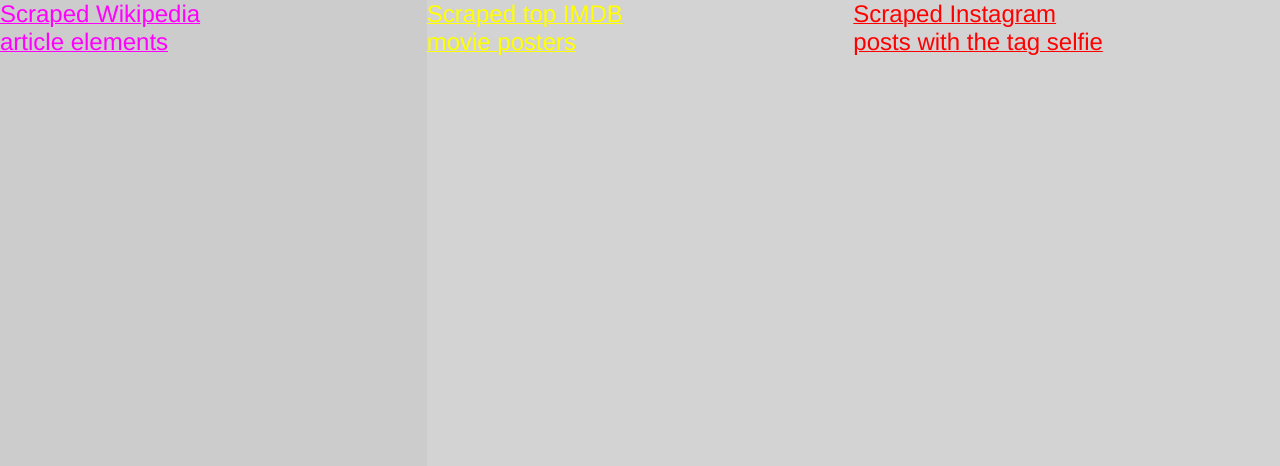
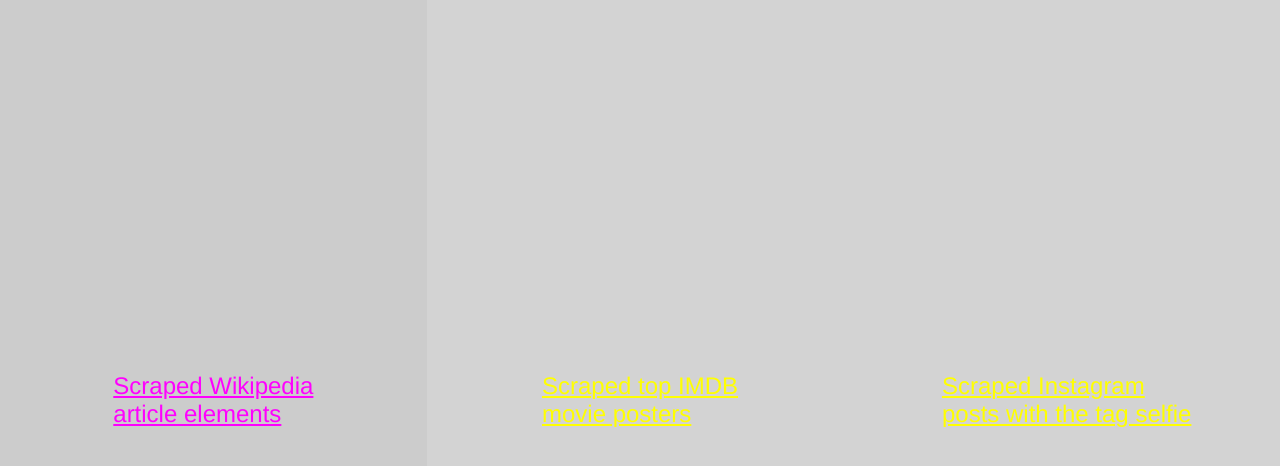
Before and after one commit to aptoptout/kabk-gd3-web-scraper-publication, a website: page index.html in a window 1280 px wide. Drawn offline with Linux system fonts and the light colour scheme.

Commit message:
:sparkles: updating app.js for having wikipedia, imdb and instagram scraper

```diff
--- a/index.html
+++ b/index.html
@@ -33,12 +33,24 @@
             color: rgb(255, 0, 255);
         }
         .red {
-            color: rgb(255, 0, 0);
+            color: rgb(255, 255, 0);
         }
     </style>
     <body>
-    <a class="link blue" href="wikipedia.html"><div><span>Scraped Wikipedia<br> article elements</span></div></a>
-    <a class="link yellow" href="imdb.html"><div><span>Scraped top IMDB<br> movie posters</span></div></a>
-    <a class="link red" href="instagram.html"><div><span>Scraped Instagram<br> posts with the tag selfie</span></div></a>
+    <a class="link blue" href="wikipedia.html">
+        <span>Scraped Wikipedia<br>
+            article elements
+        </span>
+    </a>
+    <a class="link yellow" href="imdb.html">
+        <span>Scraped top IMDB<br>
+            movie posters
+        </span>
+    </a>
+    <a class="link red" href="instagram.html">
+        <span>Scraped Instagram<br>
+            posts with the tag selfie
+        </span>
+    </a>
     </body>
 </html>
```
Also changed, not shown: imdb.html (+7 -0 lines).
